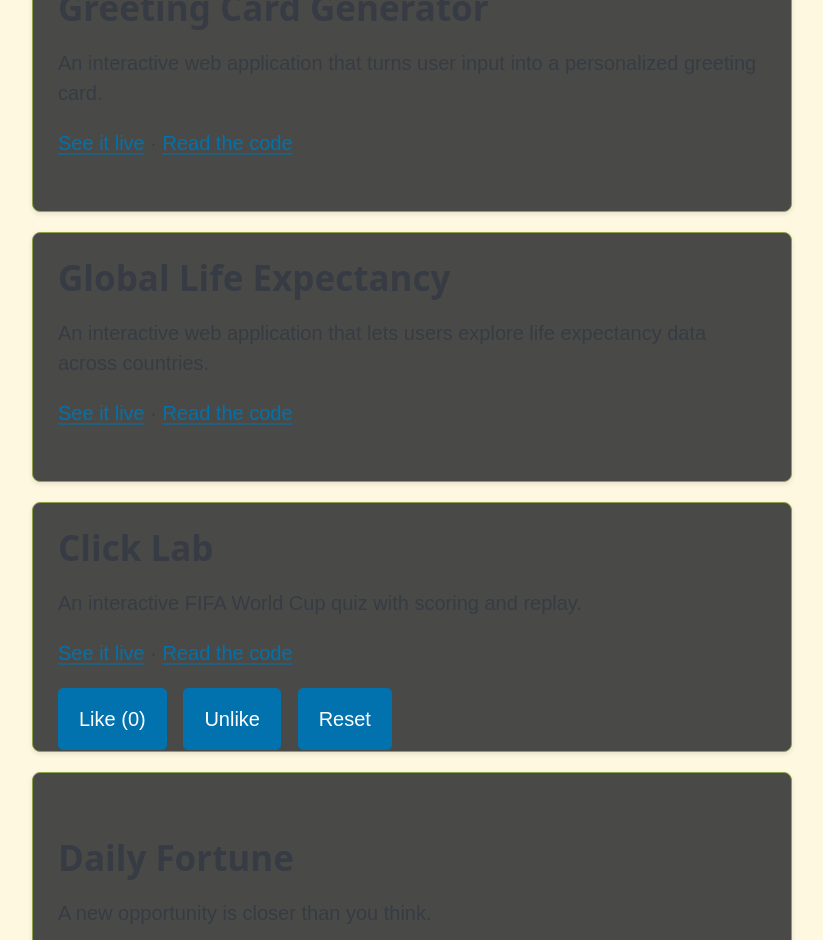
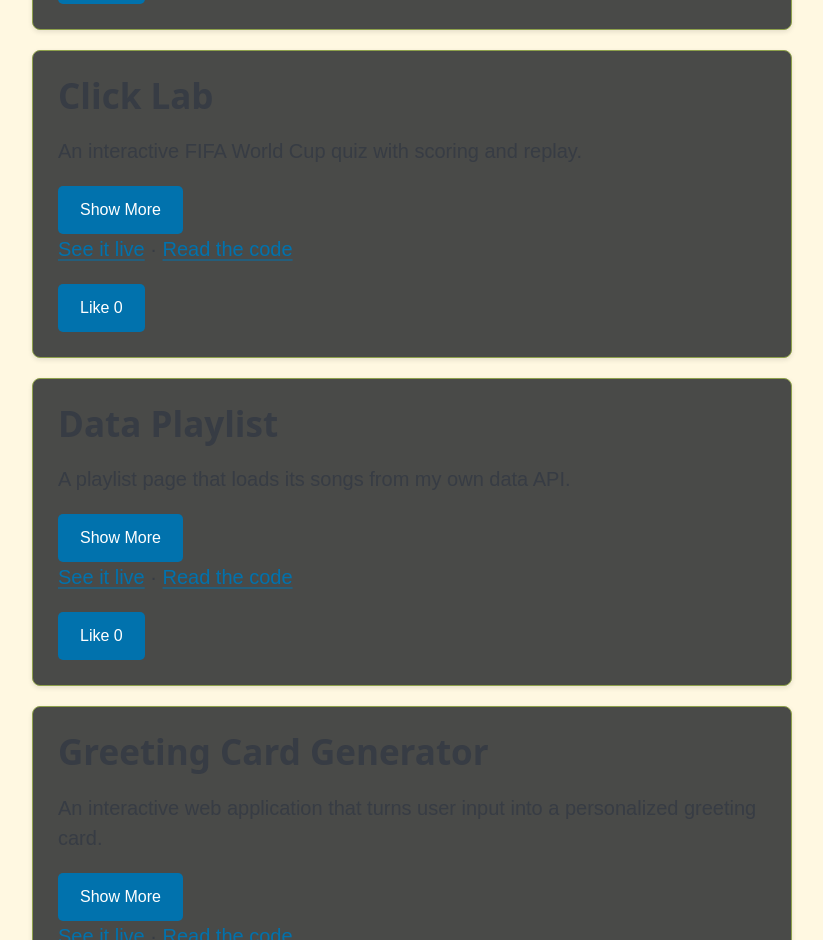
Before and after one commit to edwardcoded77/portfolio, a React app: page / in a window 1280 px wide. Shown: the part 1860-2800 px from the top of the page, without its empty margins (228-1051 px from the left). Built offline with nearby package versions, Linux system fonts and the light colour scheme; the HTML template or start-up script is replaced by a standard one.

Commit message:
make one ProjectCard for all my cards closes #13

```diff
--- a/src/App.css
+++ b/src/App.css
@@ -27,7 +27,8 @@ body {
   border: 1px solid #8da04b;
   border-radius: 8px;
   box-shadow: 0 2px 5px rgba(0, 0, 0, 0.1);
-  height: 250px;
+  min-height: 250px;
+  height: auto;
   box-sizing: border-box;
   background-color: rgba(12,17,22,.75);
   transition: transform 0.3s ease, box-shadow 0.3s ease;
@@ -37,15 +38,22 @@ body {
   margin-top: 0;
 }
 
+
+.card button {
+  padding: 12px 22px;
+  border: none;
+  border-radius: 5px;
+  color: white;
+  font-size: 16px;
+  cursor: pointer;
+}
+
+
 /* Hover effect */
 .card:hover {
   transform: translateY(-5px);
   box-shadow: 0 8px 16px rgba(0, 0, 0, 0.15);
 }
-
-
-
-
 
 
 .skills span {
@@ -142,3 +150,22 @@ header {
 .fortBtn button:hover {
    background-color: #4f46e5;
 }
+
+
+
+.clickBtn {
+  display: flex;
+  flex-wrap: wrap;
+  gap: 10px;
+  margin-top: 20px;
+  padding-bottom: 5px;
+}
+
+.clickBtn button {
+  padding: 12px 22px;
+  border: none;
+  border-radius: 5px;
+  color: white;
+  font-size: 16px;
+  cursor: pointer;
+}
--- a/src/App.jsx
+++ b/src/App.jsx
@@ -10,13 +10,14 @@ import GitHubLink from "./GitHubLink.jsx"
 import JobTitle from "./JobTitle.jsx"
 import Education from "./Education.jsx"
 import ProjectCount from "./ProjectCount.jsx"
-import DataPlaylistPortfolioCard from "./DataPlaylistPortfolioCard.jsx"
-import GreetingCardGeneratorPortfolioCard from "./GreetingCardGeneratorPortfolioCard.jsx"
-import CapstonePortfolioCard from "./CapstonePortfolioCard.jsx"
+// import DataPlaylistPortfolioCard from "./DataPlaylistPortfolioCard.jsx"
+// import GreetingCardGeneratorPortfolioCard from "./GreetingCardGeneratorPortfolioCard.jsx"
+// import CapstonePortfolioCard from "./CapstonePortfolioCard.jsx"
 import Hero from "./Hero.jsx"
 import Gallery from "./Gallery.jsx"
-import ClickLabPortfolioCard from "./ClickLabPortfolioCard.jsx"
-
+// import ClickLabPortfolioCard from "./ClickLabPortfolioCard.jsx"
+import ProjectCard from './ProjectCard.jsx'
+import projects from './projects.js'
 
 
 
@@ -32,10 +33,14 @@ function App() {
       <JobTitle />
       <Education/>
       <ProjectCount/>
-      <DataPlaylistPortfolioCard/>
-      <GreetingCardGeneratorPortfolioCard/>
-      <CapstonePortfolioCard/>
-      <ClickLabPortfolioCard/>
+      <ProjectCard project={projects[0]} />
+      <ProjectCard project={projects[1]} />
+      <ProjectCard project={projects[2]} />
+      <ProjectCard project={projects[3]} />
+      {/* <DataPlaylistPortfolioCard/> */}
+      {/* <GreetingCardGeneratorPortfolioCard/> */}
+      {/* <CapstonePortfolioCard/> */}
+      {/* <ClickLabPortfolioCard/> */}
       <Fortune/>
       <Contact/>
       <Footer/>
--- a/src/ClickLabPortfolioCard.jsx
+++ b/src/ClickLabPortfolioCard.jsx
@@ -36,11 +36,13 @@ const resetLikes = () => {
       <p>
         <a href={liveUrl} target="_blank" rel="noopener noreferrer">See it live</a> · <a href={repoUrl} target="_blank" rel="noopener noreferrer">Read the code</a>
       </p>
-      <button onClick={addLike}>Like ({likes}) </button>
-         &nbsp;  &nbsp;
-       <button onClick={ removeLike}>Unlike</button>
-        &nbsp;  &nbsp;
-       <button onClick={resetLikes}>Reset</button>
+      <div className="clickBtn">
+          <button onClick={addLike}>Like ({likes}) </button>
+            &nbsp;  &nbsp;
+          <button onClick={ removeLike}>Unlike</button>
+            &nbsp;  &nbsp;
+          <button onClick={resetLikes}>Reset</button>
+       </div>
     </article>
   )
 }
--- a/src/DataPlaylistPortfolioCard.jsx
+++ b/src/DataPlaylistPortfolioCard.jsx
@@ -1,8 +1,16 @@
+import { useState } from "react"
+
 function DataPlaylistPortfolioCard() {
+  const [likes, setLikes] = useState(0)
   let name = "Data Playlist"
   let description = "A playlist page that loads its songs from my own data API."
   let liveUrl = "https://edwardcoded77.github.io/data-playlist/"
   let repoUrl = "https://github.com/edwardcoded77/data-playlist"
+
+    const addLike = () => {
+    setLikes(likes + 1)
+  }
+
   return (
      <section id="projects">
         <article className="card">
@@ -11,7 +19,10 @@ function DataPlaylistPortfolioCard() {
           <p className="dataLink">
             <a href={liveUrl} target="_blank" rel="noopener noreferrer">See it live</a> ·  <a href={repoUrl} target="_blank" rel="noopener noreferrer">Read the code</a>
           </p>
+           <button onClick={addLike}>Like ({likes})
+        </button>
         </article>
+
     </section>
   )
 }
--- /dev/null
+++ b/src/ProjectCard.jsx
@@ -0,0 +1,41 @@
+import { useState } from 'react'
+
+
+
+function ProjectCard({ project }) {
+  const [likes, setLikes] = useState(0)
+  const [open, setOpen] = useState(false)
+
+  const addLike = () => {
+    setLikes(likes + 1)
+  }
+
+  const toggleOpen = () => {
+    setOpen(!open)
+  }
+
+  let text = project.description
+  if (open) {
+    text = project.description + " " + project.details
+  }
+
+  let label = "Show More"
+  if (open) {
+    label = "Show Less"
+  }
+
+  return (
+    <article className="card">
+      <h2>{project.name}</h2>
+      <p>{text}</p>
+
+      <button onClick={toggleOpen}>{label}</button>
+      <p>
+        <a href={project.liveUrl}>See it live</a> · <a href={project.repoUrl}>Read the code</a>
+      </p>
+      <button onClick={addLike}>Like {likes}</button>
+    </article>
+  )
+}
+
+export default ProjectCard
--- a/src/hero.css
+++ b/src/hero.css
@@ -96,7 +96,6 @@ font-weight: 600;
   padding: 10px 20px;
   border: none;
   border-radius: 5px;
- /* background-color: #6366f1; */
   color: white;
   font-size: 16px;
   cursor: pointer;
--- a/src/projects.js
+++ b/src/projects.js
@@ -2,29 +2,33 @@
 
 const projects = [
    {
-     name: "Global Life Expectancy"
-     description: "An interactive web application that lets users explore life expectancy data across countries."
-     liveUrl: "https://edwardcoded77.github.io/capstone/"
-     repoUrl:"https://github.com/edwardcoded77/capstone"
+     name: "Global Life Expectancy",
+     description: "An interactive web application that lets users explore life expectancy data across countries.",
+     details: "I built it in Level 2 to practice click listeners and the counter pattern.",
+     liveUrl: "https://edwardcoded77.github.io/capstone/",
+     repoUrl:"https://github.com/edwardcoded77/capstone",
     },
     {
-      name: "Click Lab"
-      description: "An interactive FIFA World Cup quiz with scoring and replay."
-      liveUrl: "https://edwardcoded77.github.io/click-lab/"
-      repoUrl: "https://github.com/edwardcoded77/click-lab"
+      name: "Click Lab",
+      description: "An interactive FIFA World Cup quiz with scoring and replay.",
+      details: "I used JavaScript to check quiz answers, update the score, and let users play the quiz again.",
+      liveUrl: "https://edwardcoded77.github.io/click-lab/",
+      repoUrl: "https://github.com/edwardcoded77/click-lab",
    },
     {
-       name: "Data Playlist"
-       description: "A playlist page that loads its songs from my own data API."
-       liveUrl: "https://edwardcoded77.github.io/data-playlist/"
-       repoUrl: "https://github.com/edwardcoded77/data-playlist"
+       name: "Data Playlist",
+       description: "A playlist page that loads its songs from my own data API.",
+       details: "I built this project to practice fetching data from an API and displaying song information dynamically on a webpage.",
+       liveUrl: "https://edwardcoded77.github.io/data-playlist/",
+       repoUrl: "https://github.com/edwardcoded77/data-playlist",
 
     },
     {
-       name: "Greeting Card Generator"
-        description: "An interactive web application that turns user input into a personalized greeting card."
-        liveUrl: "https://edwardcoded77.github.io/greeting-card-generator/"
-       repoUrl: "https://github.com/edwardcoded77/greeting-card-generator"
+       name: "Greeting Card Generator",
+        description: "An interactive web application that turns user input into a personalized greeting card.",
+        details: "I built this project to practice fetching data from an API and displaying song information dynamically on a webpage.",
+        liveUrl: "https://edwardcoded77.github.io/greeting-card-generator/",
+       repoUrl: "https://github.com/edwardcoded77/greeting-card-generator" ,
     }
 
 ]
```
Also changed, not shown: src/image-url.js (+7 -4 lines).
